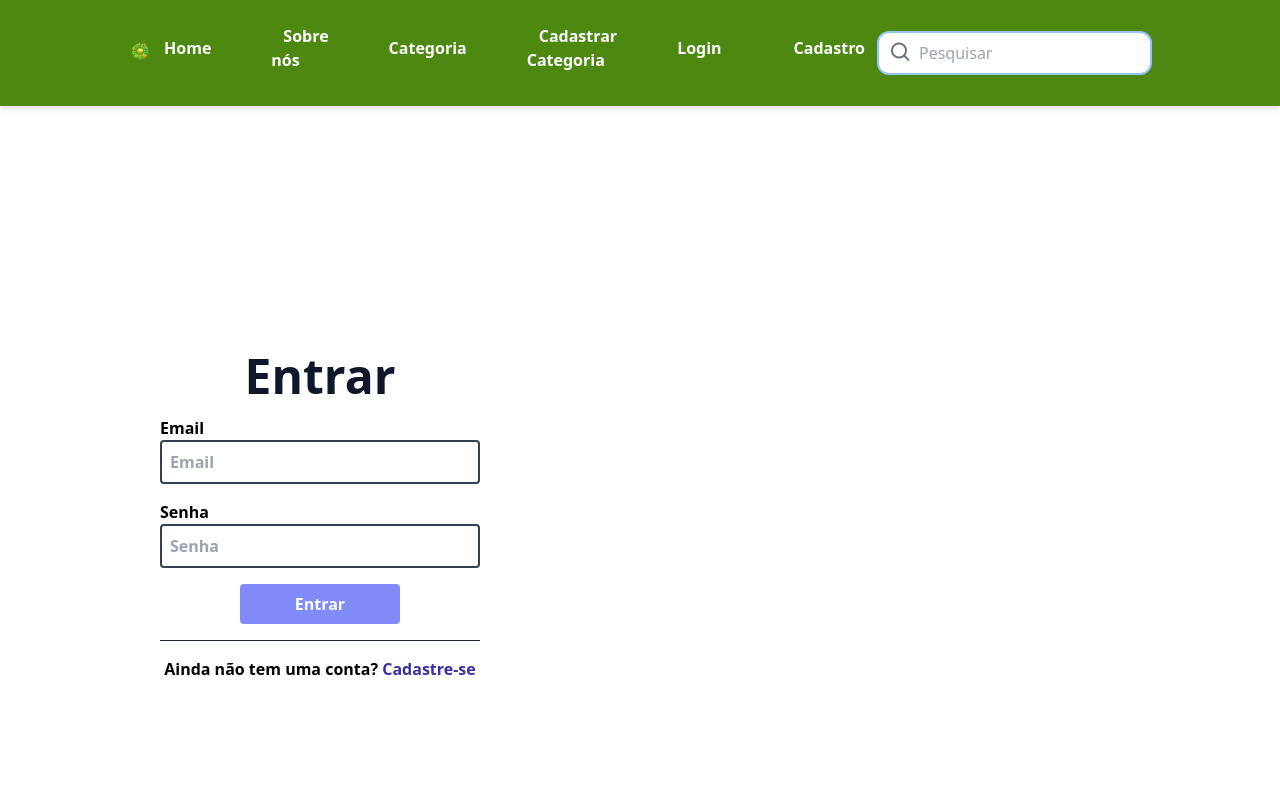
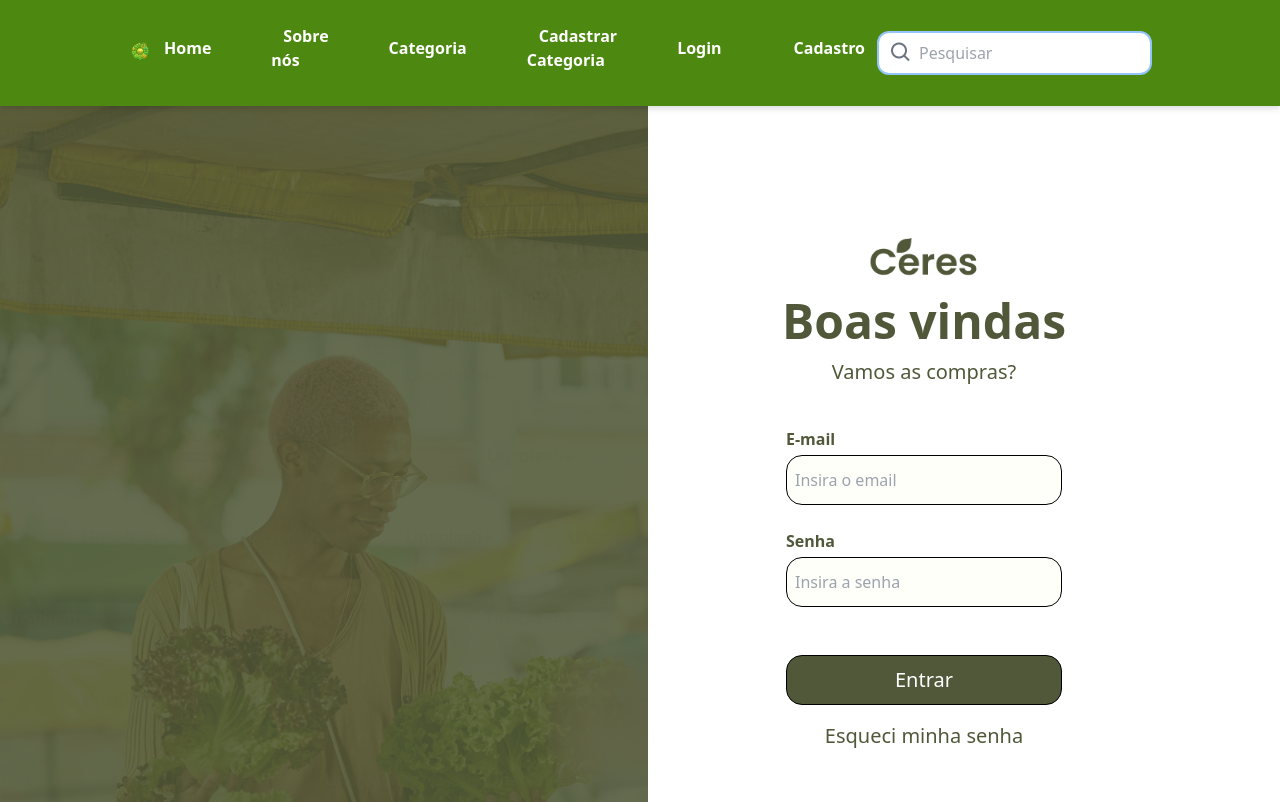
Before and after one commit to ceres03/frontend, a React (Vite) app: page /login in a window 1280 px wide. Shown: the top 802 px of the page. Built offline with nearby package versions, Linux system fonts and the light colour scheme.

Commit message:
feat: new login and logic

```diff
--- a/src/pages/login/Login.tsx
+++ b/src/pages/login/Login.tsx
@@ -4,6 +4,8 @@ import { AuthContext } from "../../contexts/AuthContext";
 import UsuarioLogin from "../../models/UsuarioLogin";
 import "./Login.css";
 import { RotatingLines } from "react-loader-spinner";
+import imageLogin from '../../assets/loginImage.png'
+import logoOfc from '../../assets/logoOfc.png'
 
 function Login() {
   const navigate = useNavigate();
@@ -35,70 +37,44 @@ function Login() {
   }
 
   return (
-    <>
-      <div className="grid grid-cols-1 lg:grid-cols-2 h-screen place-items-center font-bold ">
-        <form
-          className="flex justify-center items-center flex-col w-1/2 gap-4"
-          onSubmit={login}
-        >
-          <h2 className="text-slate-900 text-5xl ">Entrar</h2>
-          <div className="flex flex-col w-full">
-            <label htmlFor="email">Email</label>
-            <input
+    <div className="flex">
+      <img src={imageLogin} />
+      <div className="flex flex-col w-full items-center pr-20">
+        <img src={logoOfc} className="w-[110px] mt-[132px]" />
+        <p className="mt-[8px] font-semibold text-[48px] text-[#515839]">Boas vindas</p>
+        <p className=" font-normal text-[20px] text-[#515839]">Vamos as compras?</p>
+        <form className="w-[50%] mt-10 flex flex-col" onSubmit={login}>
+          <label className='text-[#515839] font-bold self-start mb-[4px]' htmlFor='email'>E-mail</label>
+          <input className="border-[1px] border-black rounded-[16px] p-2  bg-[#FEFFF9] mb-[24px] h-[50px]"
             type="text"
             id="email"
             name="email"
-              placeholder="Email"
-              className="border-2 border-slate-700 rounded p-2"
+            placeholder="Insira o email"
             value={usuarioLogin.email}
-              onChange={(e: ChangeEvent<HTMLInputElement>) =>
-                atualizarEstado(e)
-              }
-            />
-          </div>
-          <div className="flex flex-col w-full">
-            <label htmlFor="senha">Senha</label>
-            <input
+            onChange={(e: ChangeEvent<HTMLInputElement>) => atualizarEstado(e)}
+          ></input>
+          <label className='text-[#515839] font-bold self-start mb-[4px]' htmlFor='senha'>Senha</label>
+          <input className="border-[1px] border-black rounded-[16px] p-2  bg-[#FEFFF9]  h-[50px]"
             type="password"
             id="senha"
             name="senha"
-              placeholder="Senha"
-              className="border-2 border-slate-700 rounded p-2"
+            placeholder="Insira a senha"
             value={usuarioLogin.senha}
-              onChange={(e: ChangeEvent<HTMLInputElement>) =>
-                atualizarEstado(e)
-              }
-            />
+            onChange={(e: ChangeEvent<HTMLInputElement>) => atualizarEstado(e)}
+          ></input>
+          <button type='submit' className="border-[1px] border-black rounded-[16px] p-2  bg-[#515839] mt-[48px] h-[50px] font-medium text-white text-[20px] ">Entrar</button>
+        </form>
+        <p className="mt-[16px] text-[#515839] font-medium text-[20px]">Esqueci minha senha</p>
+        <div className="flex gap-[4px] mt-32">
+          <p className="font-normal text-[20px]">Não possui uma conta?</p>
+          <Link to='/cadastro' className="font-semibold text-[20px] text-[#515839] hover:underline">
+            Registre-se
+          </Link>
         </div>
-          <button
-            type="submit"
-            className="rounded bg-indigo-400 hover:bg-indigo-900 text-white w-1/2 py-2 flex justify-center"
-          >
-            {isLoading ? (
-              <RotatingLines
-                strokeColor="white"
-                strokeWidth="5"
-                animationDuration="0.75"
-                width="24"
-                visible={true}
-              />
-            ) : (
-              <span>Entrar</span>
-            )}
-          </button>
+      </div>
 
-          <hr className="border-slate-800 w-full" />
+    </div >
 
-          <p>
-            Ainda não tem uma conta?{' '}
-            <Link to="/cadastro" className="text-indigo-800 hover:underline">
-              Cadastre-se
-            </Link>
-          </p>
-        </form>
-        <div className="fundoLogin hidden lg:block"></div>
-      </div>
-    </>
   );
 }
 
```
Also changed, not shown: src/assets/loginImage.png (added). Lines whose indentation alone changed are shown as unchanged.
